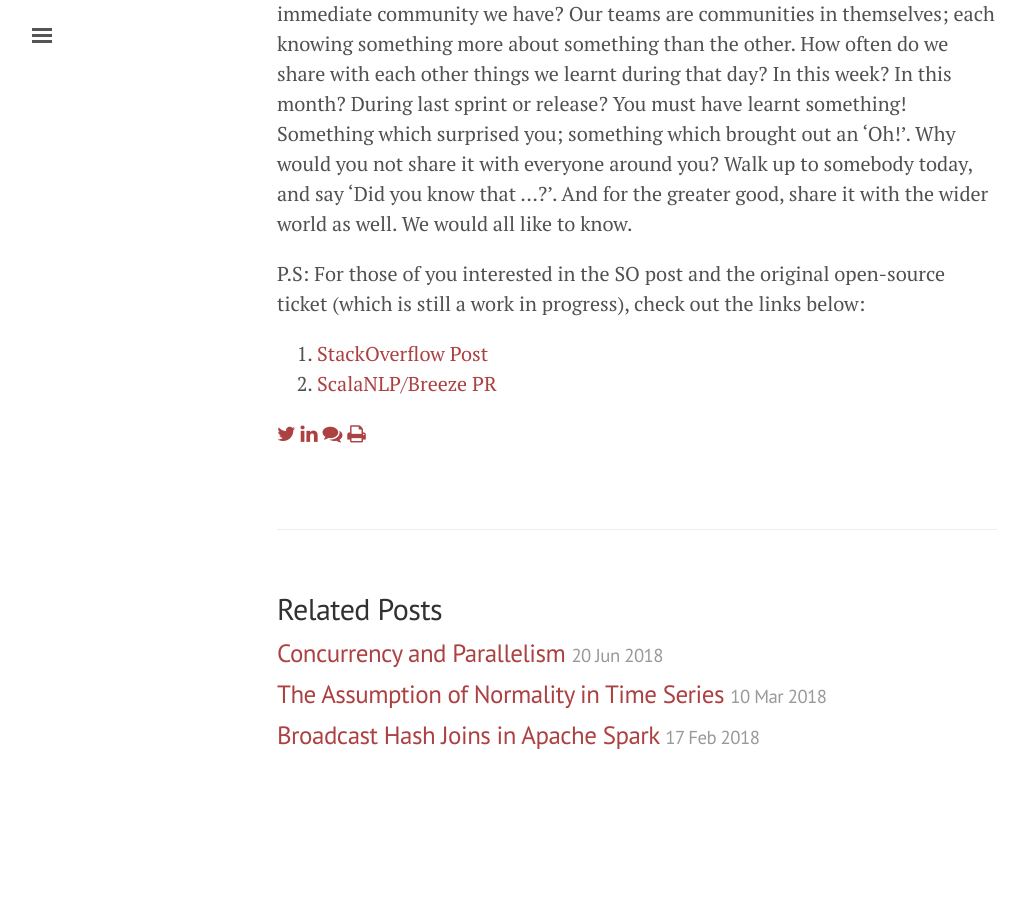
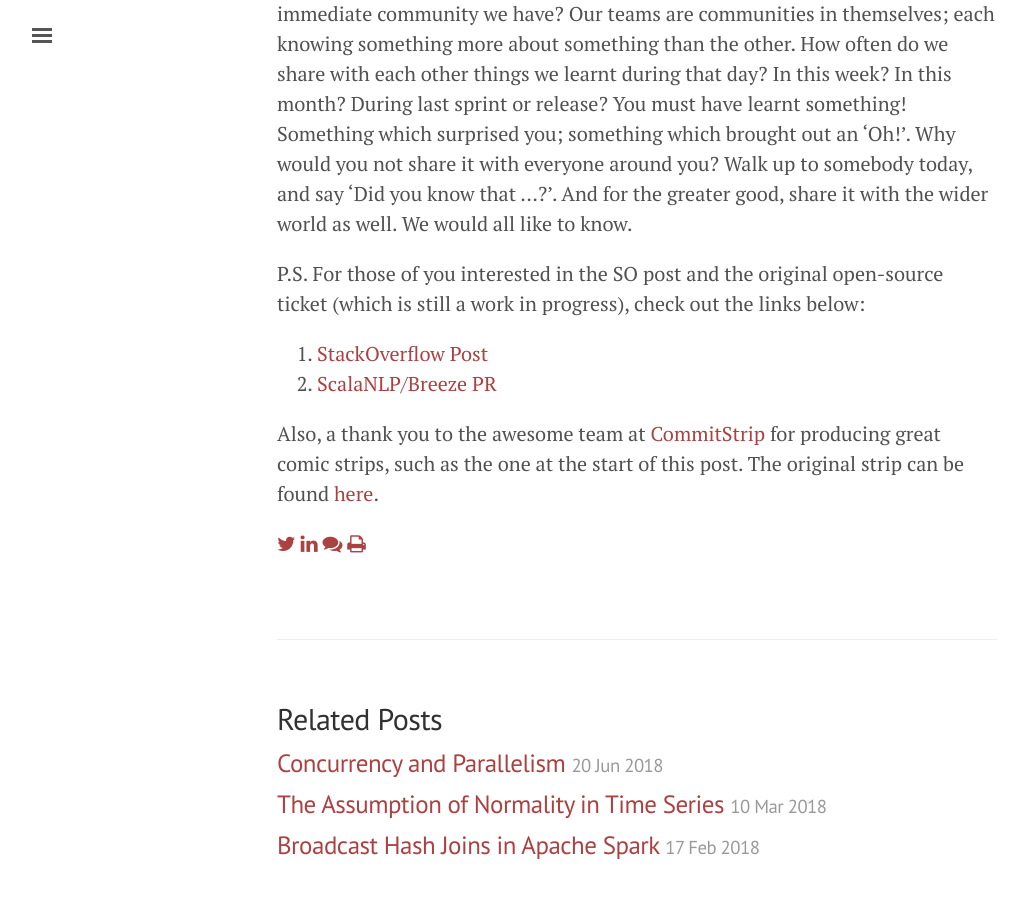
Before and after one commit to sujithjay/sujithjay.github.io, a Jekyll site: the page built from _posts/2018-06-24-How-Conversations-on-StackOverflow-Teach-You.md, in a window 1280 px wide and 900 px high, scrolled down 1817 px. Shown: the whole window, without its empty margins (3-1031 px from the left). Built offline with Jekyll 4.4.1, drawn with Linux system fonts in a browser that asks for light colours; nearby versions of some CDN libraries; comment, search, counter and statistics services are not loaded; before the commit the page ends 2629 px from its top, so only the background shows below that.

Commit message:
Add Attribution to Comic Strips

```diff
--- a/_posts/2018-06-24-How-Conversations-on-StackOverflow-Teach-You.md
+++ b/_posts/2018-06-24-How-Conversations-on-StackOverflow-Teach-You.md
@@ -30,6 +30,8 @@ But if we think of it, any conversation on matters we know little about (and wou
 
 Which brings me to my particular pet peeve. Why do we engineers not use the immediate community we have? Our teams are communities in themselves; each knowing something more about something than the other. How often do we share with each other things we learnt during that day? In this week? In this month? During last sprint or release? You must have learnt something! Something which surprised you; something which brought out an 'Oh!'. Why would you not share it with everyone around you? Walk up to somebody today, and say 'Did you know that ...?'. And for the greater good, share it with the wider world as well. We would all like to know.
 
-P.S: For those of you interested in the SO post and the original open-source ticket (which is still a work in progress), check out the links below:
+P.S. For those of you interested in the SO post and the original open-source ticket (which is still a work in progress), check out the links below:
 1. [StackOverflow Post](https://stackoverflow.com/questions/49256315/how-to-implement-an-immutable-indexedseq-in-scala-backed-by-an-array)
 2. [ScalaNLP/Breeze PR](https://github.com/scalanlp/breeze/pull/695)
+
+Also, a thank you to the awesome team at [CommitStrip](http://www.commitstrip.com/en/) for producing great comic strips, such as the one at the start of this post. The original strip can be found [here](http://www.commitstrip.com/en/2018/04/24/thats-our-job/).
```
Also changed, not shown: _posts/2018-02-17-Broadcast-Hash-Joins-in-Apache-Spark.md (+2 -0 lines).
